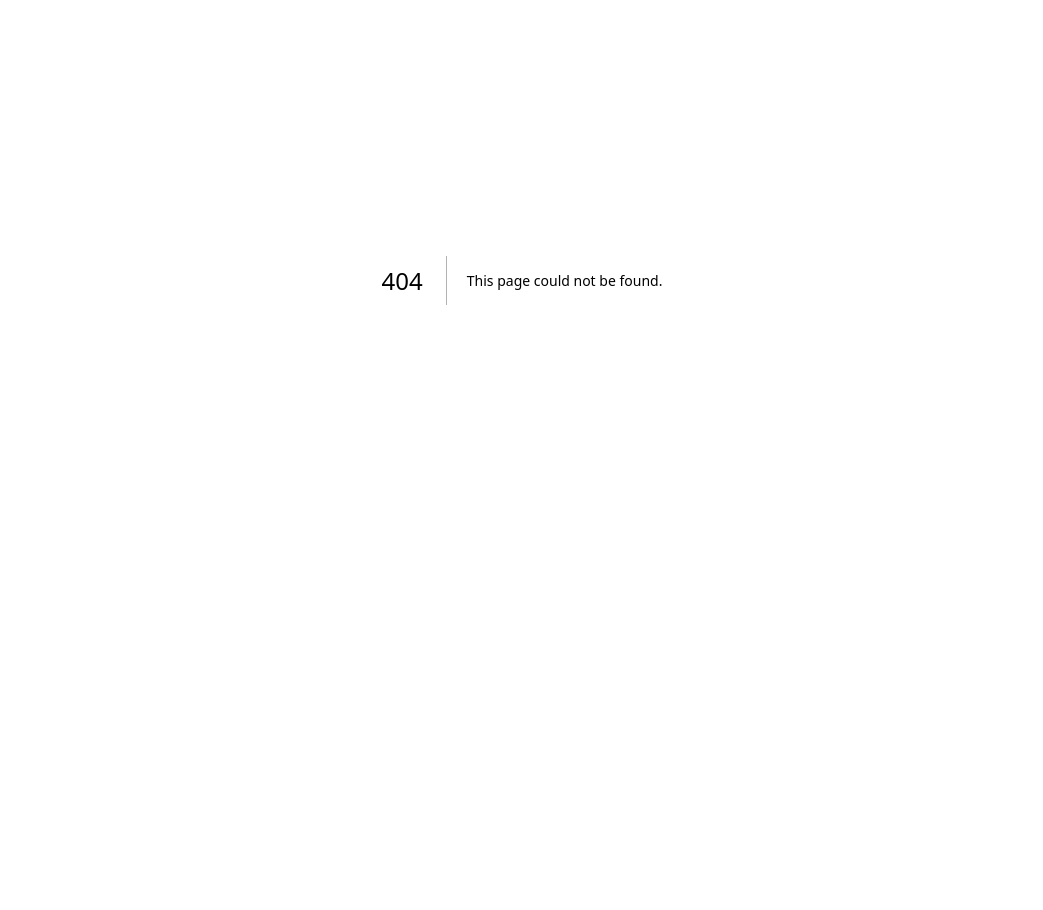
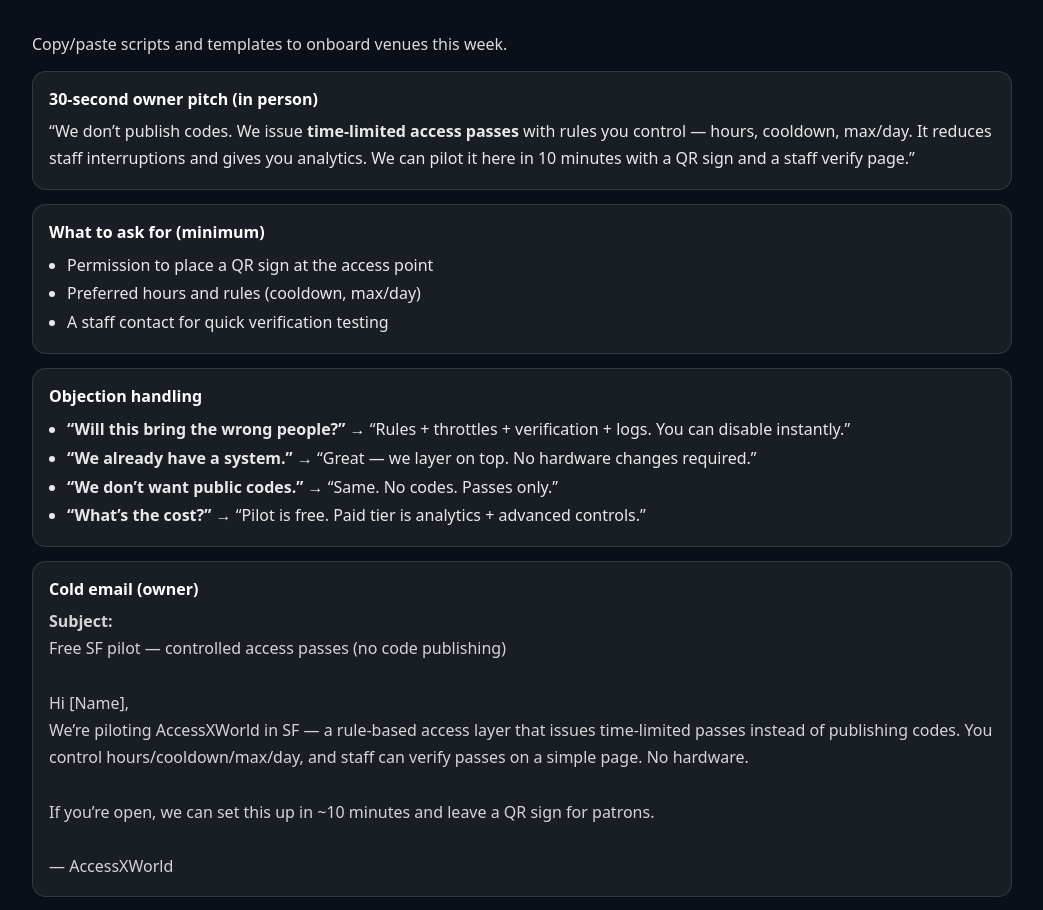
Before and after one commit to M4G3LL4N0/access-layer, a Next.js app: page /outreach in a window 1280 px wide. Before the commit this address had no page. Shown: the part 120-1030 px from the top of the page, without its empty margins (118-1161 px from the left). Before the commit the page ends 800 px from the top, so only its background shows below. Built offline with nearby package versions, Linux system fonts and the light colour scheme.

Commit message:
Add outreach kit page

```diff
--- /dev/null
+++ b/src/app/outreach/page.tsx
@@ -0,0 +1,105 @@
+export const dynamic = "force-dynamic";
+
+function Box({ title, children }: { title: string; children: any }) {
+  return (
+    <div
+      style={{
+        marginTop: 14,
+        padding: 16,
+        borderRadius: 14,
+        border: "1px solid rgba(255,255,255,0.12)",
+        background: "rgba(255,255,255,0.06)",
+      }}
+    >
+      <div style={{ fontWeight: 900, marginBottom: 8 }}>{title}</div>
+      <div style={{ opacity: 0.9, lineHeight: 1.7 }}>{children}</div>
+    </div>
+  );
+}
+
+export default function OutreachPage() {
+  return (
+    <main
+      style={{
+        minHeight: "100vh",
+        padding: 40,
+        fontFamily: "system-ui",
+        background: "#0b0f17",
+        color: "white",
+      }}
+    >
+      <div style={{ maxWidth: 980, margin: "0 auto" }}>
+        <h1 style={{ fontSize: 42, fontWeight: 900 }}>SF Outreach Kit</h1>
+        <p style={{ marginTop: 10, opacity: 0.85 }}>
+          Copy/paste scripts and templates to onboard venues this week.
+        </p>
+
+        <Box title="30-second owner pitch (in person)">
+          “We don’t publish codes. We issue <b>time-limited access passes</b> with rules you control —
+          hours, cooldown, max/day. It reduces staff interruptions and gives you analytics. We can pilot
+          it here in 10 minutes with a QR sign and a staff verify page.”
+        </Box>
+
+        <Box title="What to ask for (minimum)">
+          <ul style={{ margin: 0, paddingLeft: 18, lineHeight: 1.8 }}>
+            <li>Permission to place a QR sign at the access point</li>
+            <li>Preferred hours and rules (cooldown, max/day)</li>
+            <li>A staff contact for quick verification testing</li>
+          </ul>
+        </Box>
+
+        <Box title="Objection handling">
+          <ul style={{ margin: 0, paddingLeft: 18, lineHeight: 1.8 }}>
+            <li>
+              <b>“Will this bring the wrong people?”</b> → “Rules + throttles + verification + logs.
+              You can disable instantly.”
+            </li>
+            <li>
+              <b>“We already have a system.”</b> → “Great — we layer on top. No hardware changes required.”
+            </li>
+            <li>
+              <b>“We don’t want public codes.”</b> → “Same. No codes. Passes only.”
+            </li>
+            <li>
+              <b>“What’s the cost?”</b> → “Pilot is free. Paid tier is analytics + advanced controls.”
+            </li>
+          </ul>
+        </Box>
+
+        <Box title="Cold email (owner)">
+          <div style={{ opacity: 0.9 }}>
+            <div style={{ fontWeight: 900 }}>Subject:</div>
+            Free SF pilot — controlled access passes (no code publishing)
+            <br />
+            <br />
+            Hi [Name],
+            <br />
+            We’re piloting AccessXWorld in SF — a rule-based access layer that issues time-limited
+            passes instead of publishing codes. You control hours/cooldown/max/day, and staff can
+            verify passes on a simple page. No hardware.
+            <br />
+            <br />
+            If you’re open, we can set this up in ~10 minutes and leave a QR sign for patrons.
+            <br />
+            <br />— AccessXWorld
+          </div>
+        </Box>
+
+        <Box title="Cold DM (short)">
+          “Quick question—do you manage this location? We’re running a free SF pilot for time-limited
+          access passes (no codes), with rules you control. Setup takes 10 minutes. Want details?”
+        </Box>
+
+        <Box title="7-day SF target plan">
+          Day 1–2: Hayes Valley cafés → Day 3: Mission coworking → Day 4: SOMA offices → Day 5: gyms →
+          Day 6–7: event spaces + galleries.
+        </Box>
+
+        <Box title="Your next ask (close)">
+          “If you’re open to a pilot, I’ll generate a QR sign + staff verify page and we’ll set rules
+          together. If you hate it, you can disable it instantly.”
+        </Box>
+      </div>
+    </main>
+  );
+}
```
